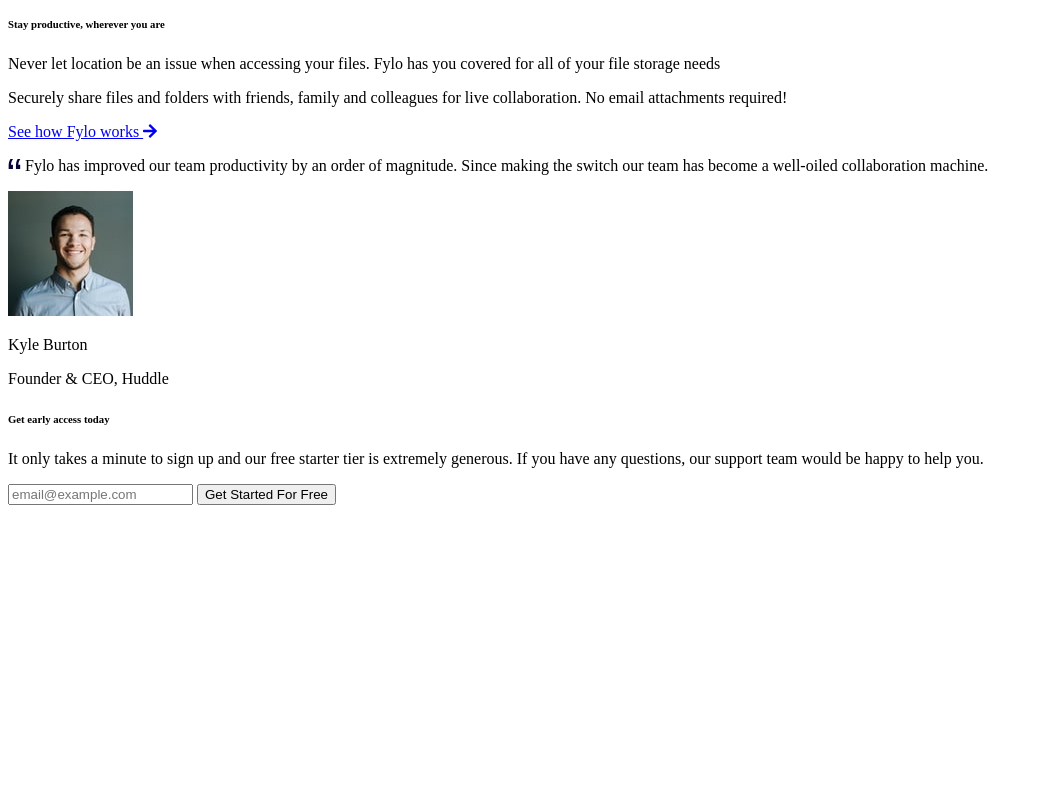
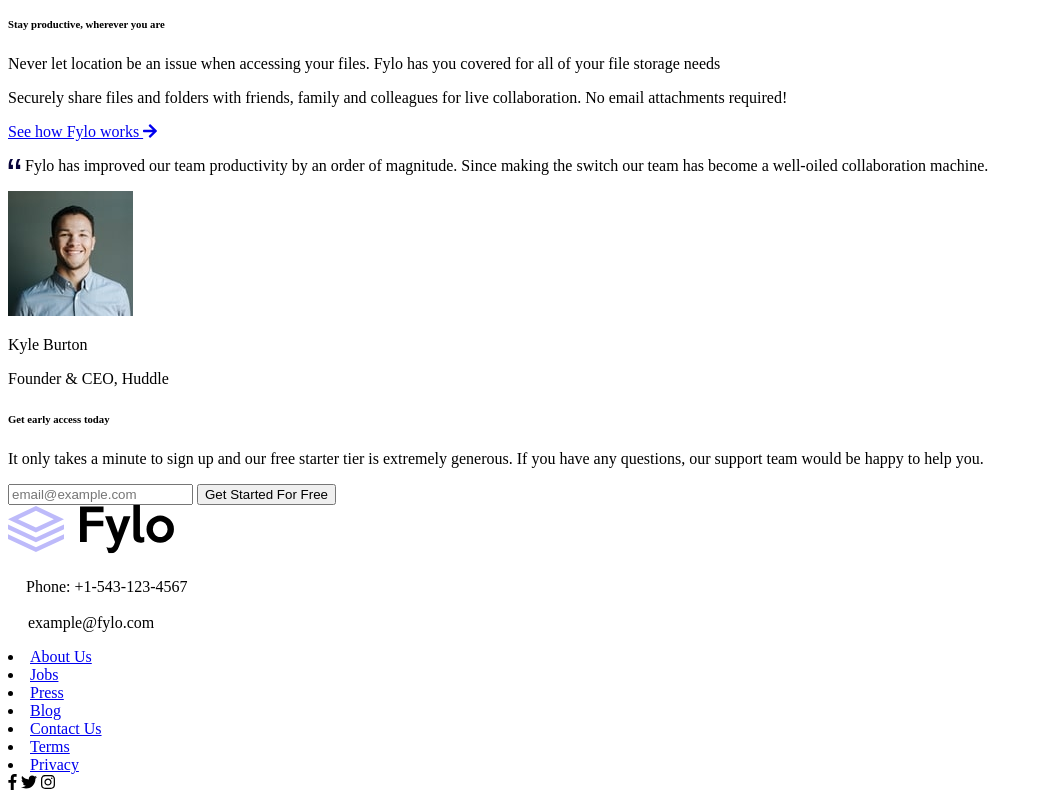
Before and after one commit to mahin-abdullah/Fylo-Landing-Page, a plain HTML site: page index.html in a window 1280 px wide. Shown: the part 1949-2749 px from the top of the page, without its empty margins (0-1039 px from the left). Before the commit the page ends 2462 px from the top, so only its background shows below. Drawn offline with Linux system fonts and the light colour scheme.

Commit message:
Added the social icons and finished our markup.

```diff
--- a/index.html
+++ b/index.html
@@ -121,6 +121,36 @@
     </div>
 
     <!-- Footer -->
+      <footer>
+        <div class="container">
+          <div class="footer__contact col">
+            <a class="footer__logo"href="#">
+              <img src="dist/images/logo.svg" alt="Logo of Fylo">
+            </a>
+            <p><img src="dist/images/icon-phone.svg" alt="phone icon">Phone: +1-543-123-4567</p>
+            <p><img src="dist/images/icon-email.svg" alt="email icon">example@fylo.com</p>
+          </div>
+
+          <div class="footer__links col">
+            <li class="footer__item"><a class="footer__link" href="#">About Us</a></li>
+            <li class="footer__item"><a class="footer__link" href="#">Jobs</a></li>
+            <li class="footer__item"><a class="footer__link" href="#">Press</a></li>
+            <li class="footer__item"><a class="footer__link" href="#">Blog</a></li>
+          </div>
+
+          <div class="footer__links col">
+            <li class="footer__item"><a class="footer__link" href="#">Contact Us</a></li>
+            <li class="footer__item"><a class="footer__link" href="#">Terms</a></li>
+            <li class="footer__item"><a class="footer__link" href="#">Privacy</a></li>
+          </div>
+
+          <div class="social__icons col">
+            <i class="fab fa-facebook-f"></i>
+            <i class="fab fa-twitter"></i>
+            <i class="fab fa-instagram"></i>
+          </div>
+        </div>
+      </footer>
 
     <!-- Script Source Files -->
     <script src="https://use.fontawesome.com/releases/v5.5.0/js/all.js"></script>
```
